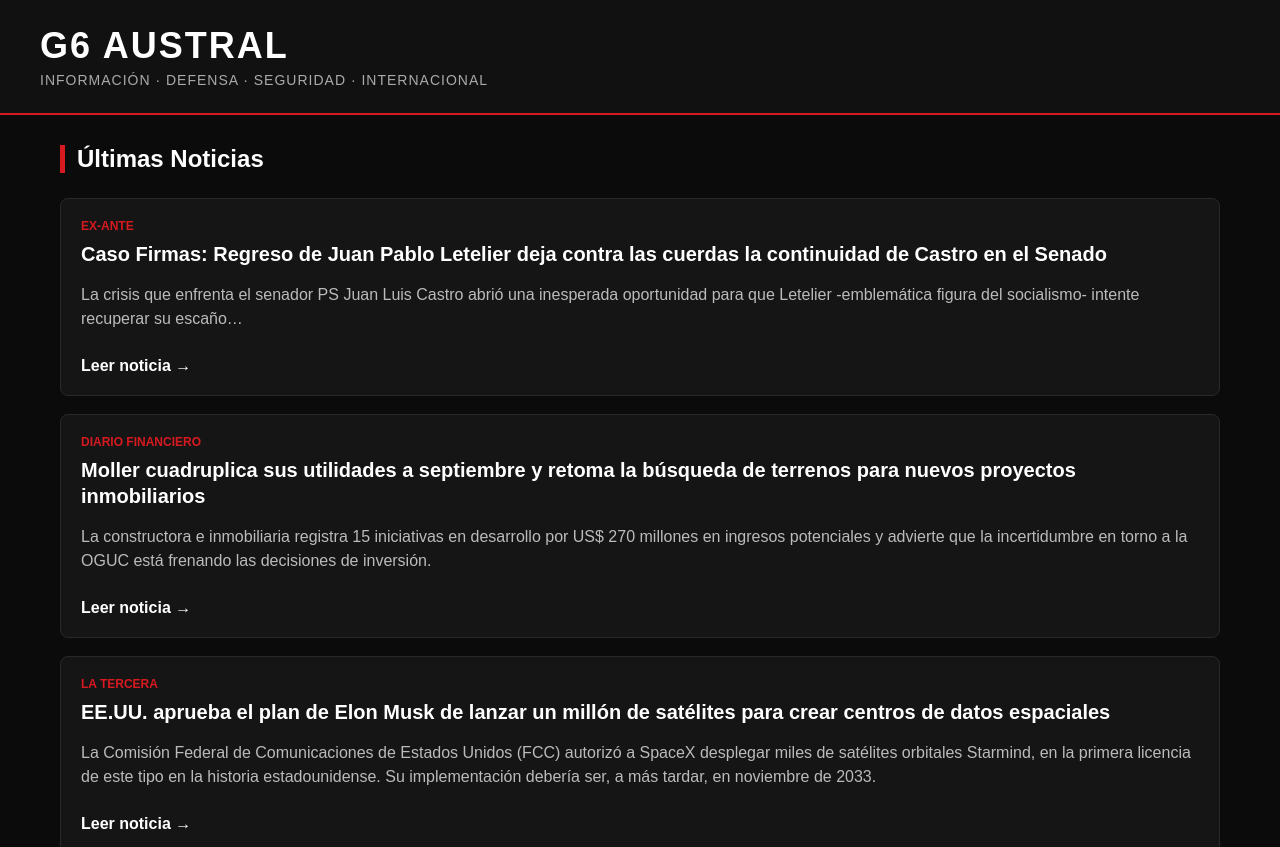
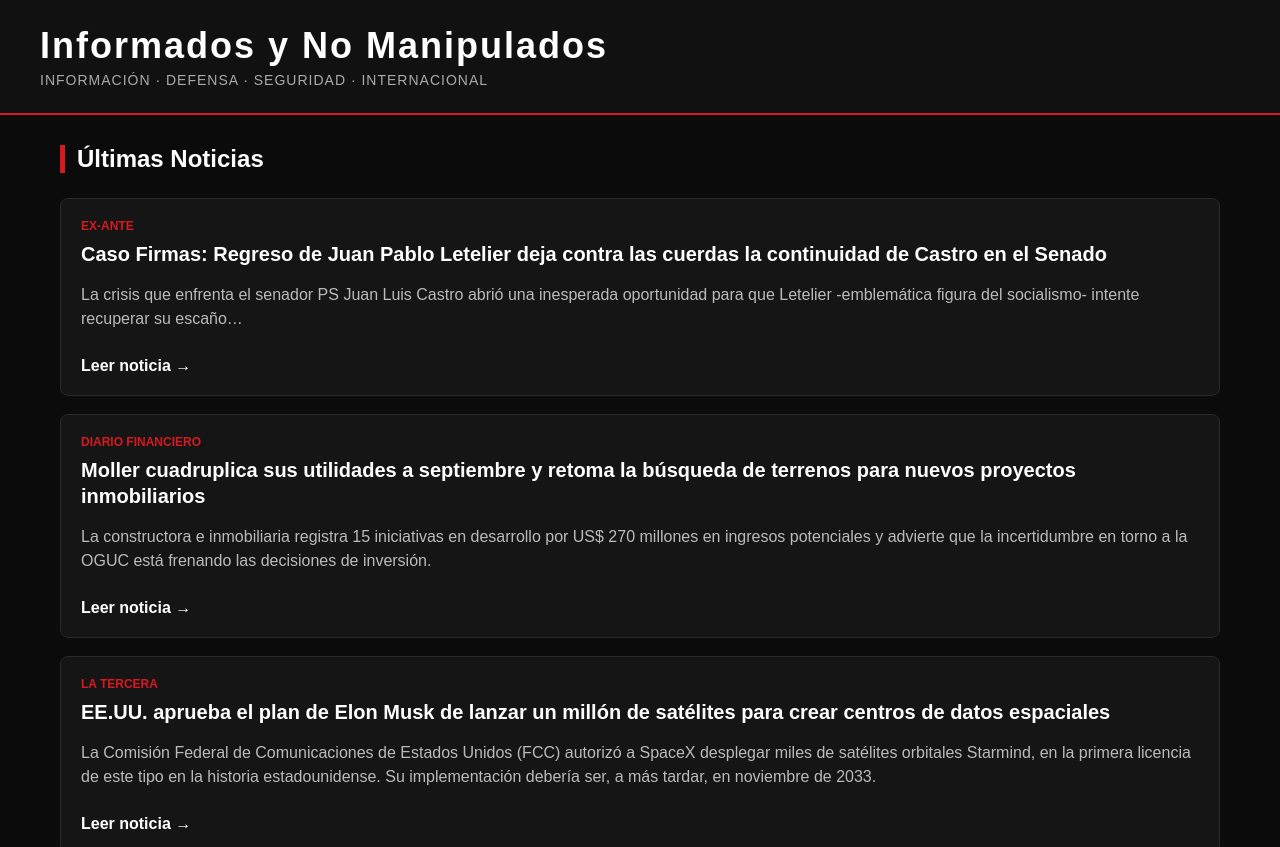
Before and after one commit to gorilasixcl-maker/g6austral-rss, a plain HTML site: page index.html in a window 1280 px wide. Shown: the top 847 px of the page. Drawn offline with Linux system fonts and the light colour scheme.

Commit message:
Update index.html

```diff
--- a/index.html
+++ b/index.html
@@ -124,7 +124,7 @@
 
 <header>
     <div class="header-content">
-        <div class="logo">G6 AUSTRAL</div>
+        <div class="logo">Informados y No Manipulados</div>
         <div class="subtitle">
             INFORMACIÓN · DEFENSA · SEGURIDAD · INTERNACIONAL
         </div>
@@ -144,7 +144,7 @@
 </main>
 
 <footer>
-    G6 Austral · Noticias y actualidad
+    Informados y No Manipulados · Noticias y actualidad
 </footer>
 
 <script>
```
